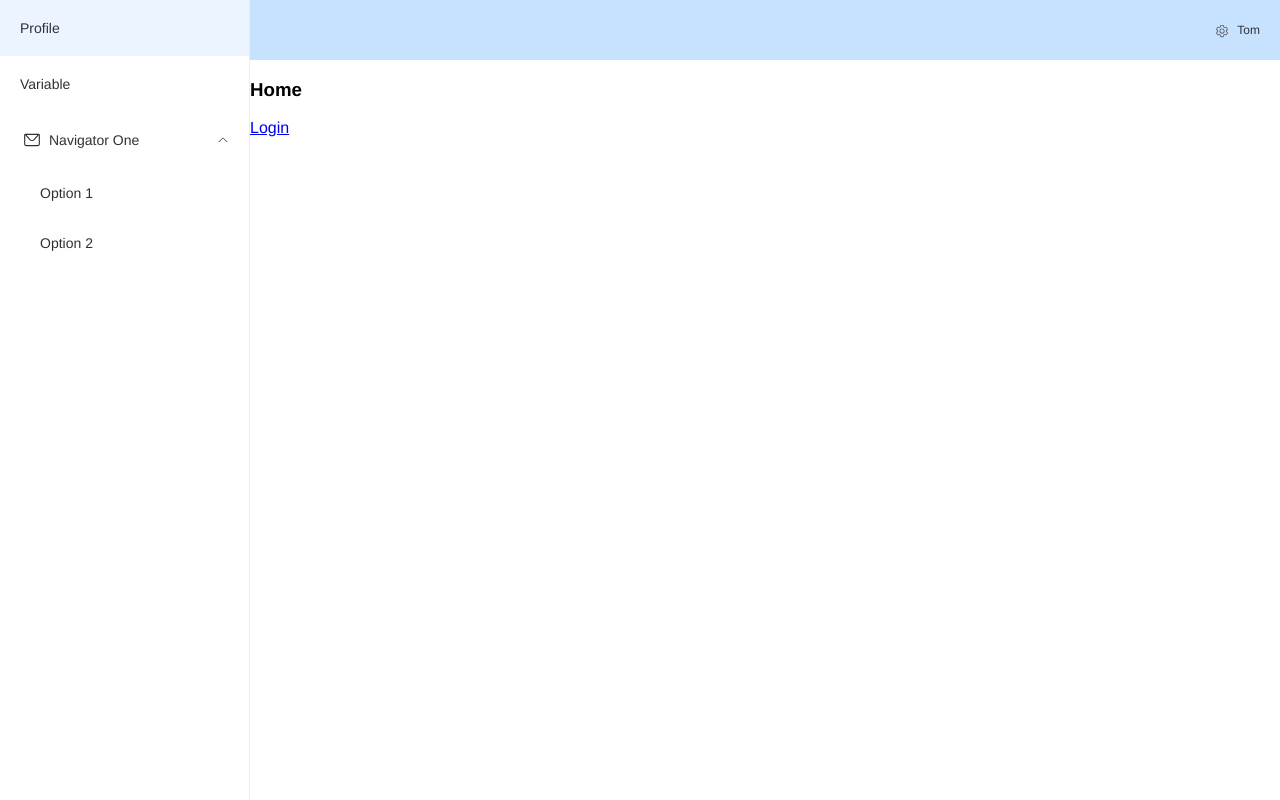
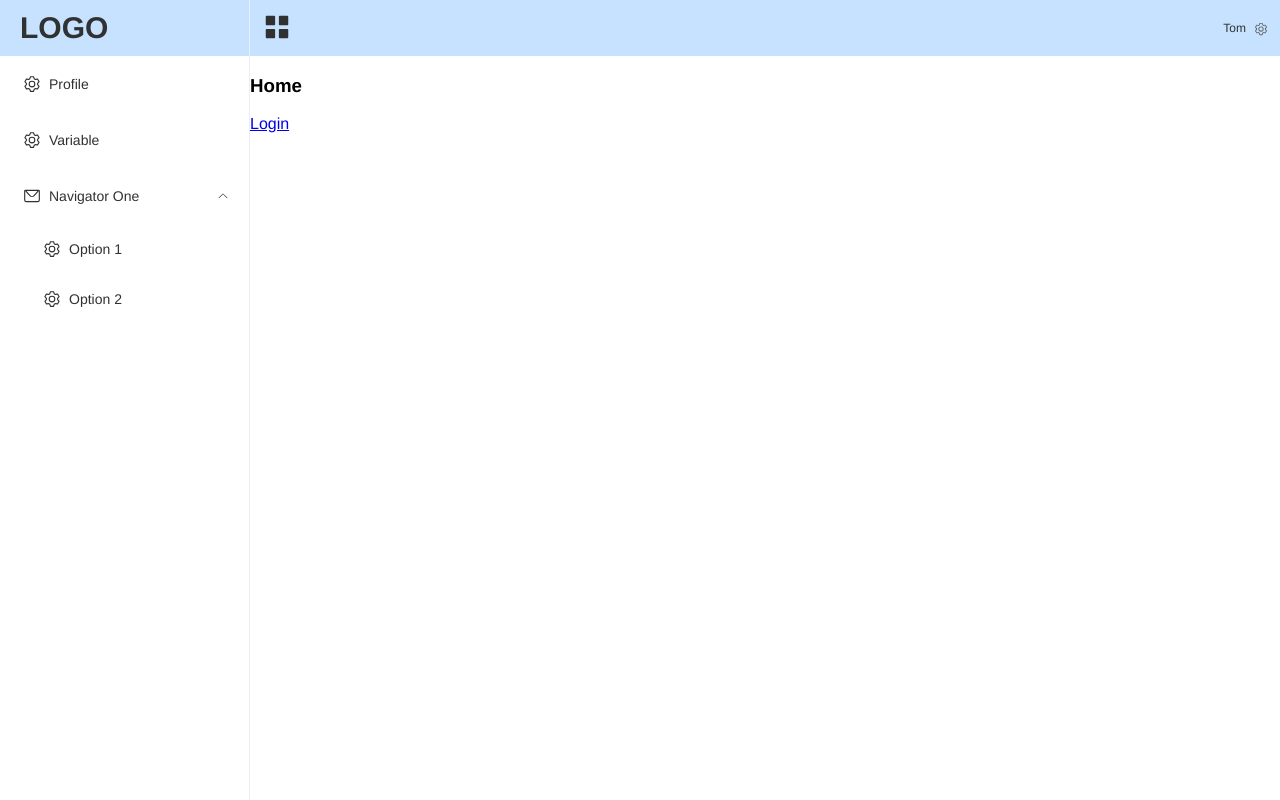
Before and after one commit to tbson/base-php, a Vue app in the folder frontend/: page / in a window 1280 px wide. Built offline with nearby package versions, Linux system fonts and the light colour scheme.

Commit message:
Implement responsive menu.

```diff
--- a/frontend/src/component/common/layout/main_layout.vue
+++ b/frontend/src/component/common/layout/main_layout.vue
@@ -1,28 +1,58 @@
 <template>
-    <el-container class="layout-container-demo" style="height: 100vh">
-        <el-aside width="250px">
+    <el-container class="layout-container" style="height: 100vh">
+        <el-aside :class="{ 'sidebar-mobile': isCollapse, sidebar: !isCollapse }">
+            <div class="flex-container">
+                <div class="logo" v-if="!isCollapse">LOGO</div>
+                <div class="logo" v-if="isCollapse">O</div>
+            </div>
             <el-scrollbar>
-                <el-menu :default-openeds="['1', '2', '3']">
-                    <el-menu-item index="1">Profile</el-menu-item>
-                    <el-menu-item index="2">Variable</el-menu-item>
+                <el-menu :default-openeds="['1', '2', '3']" :collapse="isCollapse">
+                    <el-menu-item index="1">
+                        <el-icon><setting /></el-icon>
+                        <template #title>Profile</template>
+                    </el-menu-item>
+                    <el-menu-item index="2">
+                        <el-icon><setting /></el-icon>
+                        <template #title>Variable</template>
+                    </el-menu-item>
                     <el-sub-menu index="3">
                         <template #title>
-                            <el-icon><message /></el-icon>Navigator One
+                            <el-icon><message /></el-icon>
+                            <span>Navigator One</span>
                         </template>
-                        <el-menu-item index="3-1">Option 1</el-menu-item>
-                        <el-menu-item index="3-2">Option 2</el-menu-item>
+                        <el-menu-item index="3-1">
+                            <el-icon><setting /></el-icon>
+                            <template #title>Option 1</template>
+                        </el-menu-item>
+                        <el-menu-item index="3-2">
+                            <el-icon><setting /></el-icon>
+                            <template #title>Option 2</template>
+                        </el-menu-item>
                     </el-sub-menu>
                 </el-menu>
             </el-scrollbar>
         </el-aside>
 
         <el-container>
-            <el-header style="text-align: right; font-size: 12px">
+            <el-header class="header" style="font-size: 12px">
+                <el-row>
+                    <el-col :span="12" style="text-align: left">
+                        <div class="flex-container">
+                            <div>
+                                <el-icon
+                                    :size="30"
+                                    class="pointer"
+                                    @click="isCollapse = !isCollapse"
+                                    ><IconMenu
+                                /></el-icon>
+                            </div>
+                        </div>
+                    </el-col>
+                    <el-col :span="12" style="text-align: right">
                         <div class="toolbar">
+                            <span style="margin-right: 8px">Tom</span>
                             <el-dropdown>
-                        <el-icon style="margin-right: 8px; margin-top: 1px"
-                            ><setting
-                        /></el-icon>
+                                <el-icon style="margin-top: 1px"><setting /></el-icon>
                                 <template #dropdown>
                                     <el-dropdown-menu>
                                         <el-dropdown-item>Profile</el-dropdown-item>
@@ -30,8 +60,9 @@
                                     </el-dropdown-menu>
                                 </template>
                             </el-dropdown>
-                    <span>Tom</span>
                         </div>
+                    </el-col>
+                </el-row>
             </el-header>
 
             <el-main>
@@ -41,44 +72,85 @@
     </el-container>
 </template>
 
-<script lang="ts" setup>
-import { ref } from "vue";
+<script setup>
+import { ref, onMounted, onUnmounted } from "vue";
 import { Menu as IconMenu, Message, Setting } from "@element-plus/icons-vue";
 
-const item = {
-    date: "2016-05-02",
-    name: "Tom",
-    address: "No. 189, Grove St, Los Angeles"
+const isCollapse = ref(false);
+
+const screen = ref({
+    width: window.innerWidth
+});
+
+const updateScreenSize = () => {
+    screen.value.width = window.innerWidth;
+    isCollapse.value = screen.value.width < 768;
 };
-const tableData = ref(Array.from({ length: 20 }).fill(item));
+
+onMounted(() => {
+    updateScreenSize();
+    window.addEventListener("resize", updateScreenSize);
+});
+
+onUnmounted(() => {
+    window.removeEventListener("resize", updateScreenSize);
+});
 </script>
 
 <style scoped>
-.layout-container-demo .el-header {
+.layout-container .flex-container {
+    height: 56px;
+    background-color: var(--el-color-primary-light-7);
+    display: flex;
+    align-items: center;
+}
+
+.layout-container .logo {
+    font-weight: bold;
+    padding-left: 20px;
+    font-size: 30px;
+}
+
+.layout-container .sidebar {
+    width: 250px;
+    min-height: 400px;
+}
+
+.layout-container .sidebar-mobile {
+    width: 64px;
+    min-height: 400px;
+}
+
+.layout-container .el-header {
+    padding: 0 12px;
     position: relative;
     background-color: var(--el-color-primary-light-7);
     color: var(--el-text-color-primary);
 }
-.layout-container-demo .el-aside {
+.layout-container .el-aside {
     color: var(--el-text-color-primary);
     background: white;
 }
 
-.layout-container-demo .el-aside {
+.layout-container .el-aside {
     border-right: 1px solid #ebeef5;
 }
 
-.layout-container-demo .el-menu {
+.layout-container .el-menu {
     border-right: none;
 }
-.layout-container-demo .el-main {
+.layout-container .el-main {
     padding: 0;
 }
-.layout-container-demo .toolbar {
+.layout-container .toolbar {
     display: inline-flex;
     align-items: center;
     justify-content: center;
     height: 100%;
     right: 20px;
 }
+.layout-container .header {
+    text-align: right;
+    height: 56px;
+}
 </style>
```
Lines whose indentation alone changed are shown as unchanged.
